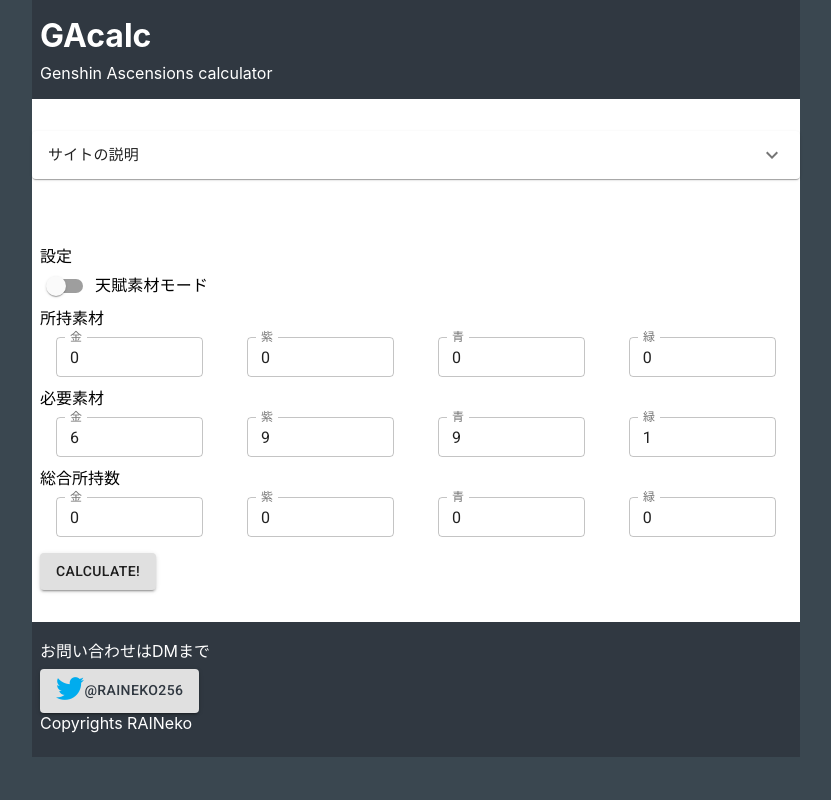
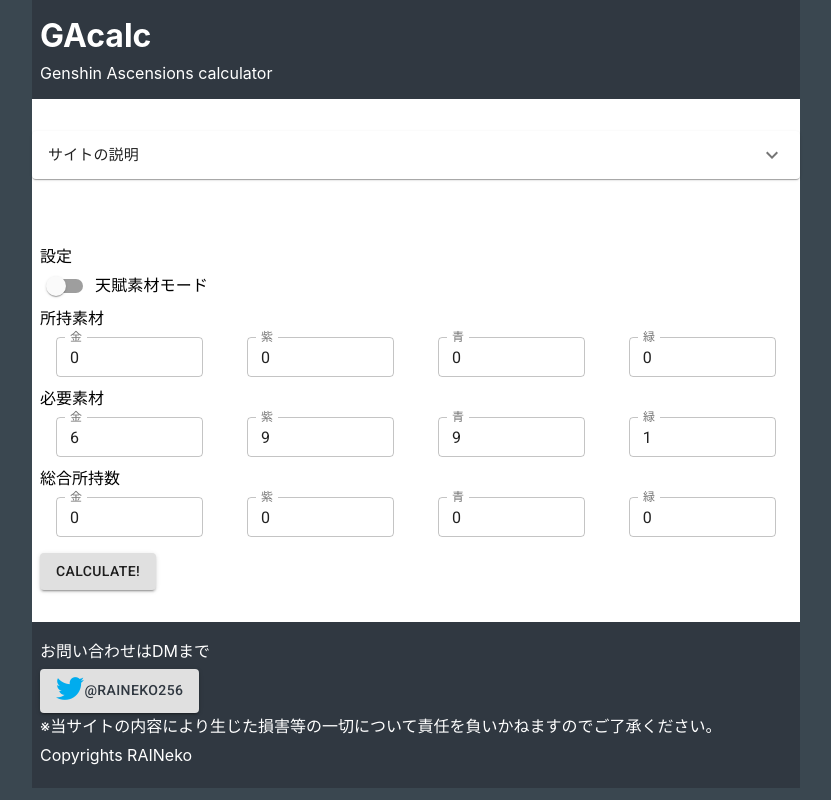
Before and after one commit to RAINeko256/gacalc, a React (Create React App) app: page / in a window 1280 px wide. Shown: the whole page, without its empty margins (224-1055 px from the left). Built offline with nearby package versions, Linux system fonts and the light colour scheme.

Commit message:
doc:利用規約、readmeの更新

```diff
--- a/src/js/components/block/footer.js
+++ b/src/js/components/block/footer.js
@@ -15,6 +15,7 @@
             </Button>
           </a>
         </div>
+        <p>※当サイトの内容により生じた損害等の一切について責任を負いかねますのでご了承ください。</p>
         <p>Copyrights RAINeko</p>
         </div>
       </div>
```
Also changed, not shown: 1 other file (tests, documents, lock files or other folders).
